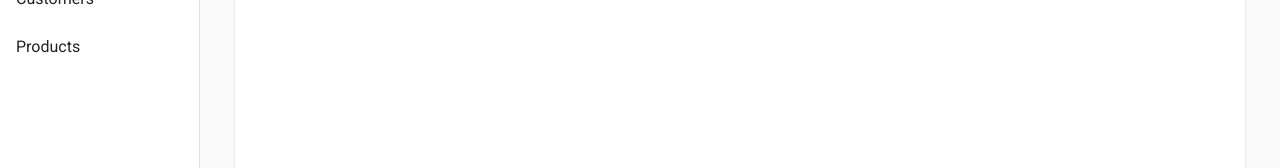
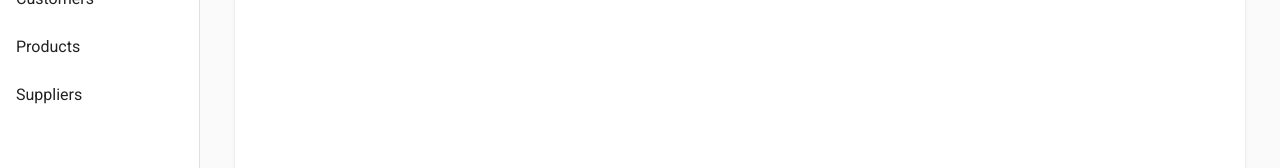
Before and after one commit to CASAN-TH/store-admin-panel, an Angular app: page / in a window 1280 px wide. Shown: the part 242-410 px from the top of the page. Built offline with nearby package versions, Linux system fonts and the light colour scheme.

Commit message:
suppliers menu

```diff
--- a/angular.json
+++ b/angular.json
@@ -123,6 +123,10 @@
           }
         }
       }
-    }},
-  "defaultProject": "store-admin-panel"
+    }
+  },
+  "defaultProject": "store-admin-panel",
+  "cli": {
+    "analytics": false
+  }
 }
--- a/src/app/nav/nav.component.ts
+++ b/src/app/nav/nav.component.ts
@@ -16,7 +16,7 @@ export class NavComponent {
       shareReplay()
     );
 
-    menuItem = ["dashboard", "sales", "orders", "customers", "products"];
+    menuItem = ["dashboard", "sales", "orders", "customers", "products","suppliers"];
 
   constructor(private breakpointObserver: BreakpointObserver) {}
 
```
Also changed, not shown: .angulardoc.json (added).
